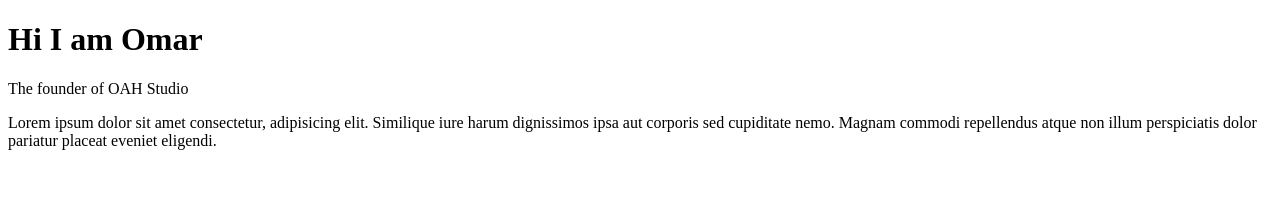
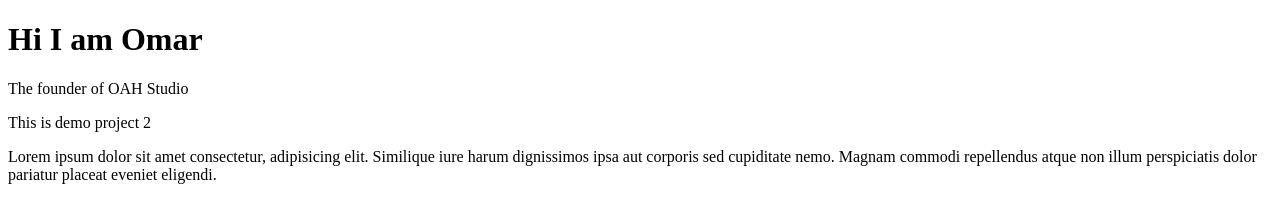
Before and after one commit to omar414906/second_project, a plain HTML site: page index.html in a window 1280 px wide. Drawn offline with Linux system fonts and the light colour scheme.

Commit message:
Update index.html

```diff
--- a/index.html
+++ b/index.html
@@ -7,6 +7,7 @@
 <body>
     <H1>Hi I am Omar</H1>
     <p>The founder of OAH Studio</p>
+    <p>This is demo project 2</p>
     <p>Lorem ipsum dolor sit amet consectetur, adipisicing elit. Similique iure harum dignissimos ipsa aut corporis sed cupiditate nemo. Magnam commodi repellendus atque non illum perspiciatis dolor pariatur placeat eveniet eligendi.</p>
 </body>
 </html>
```
